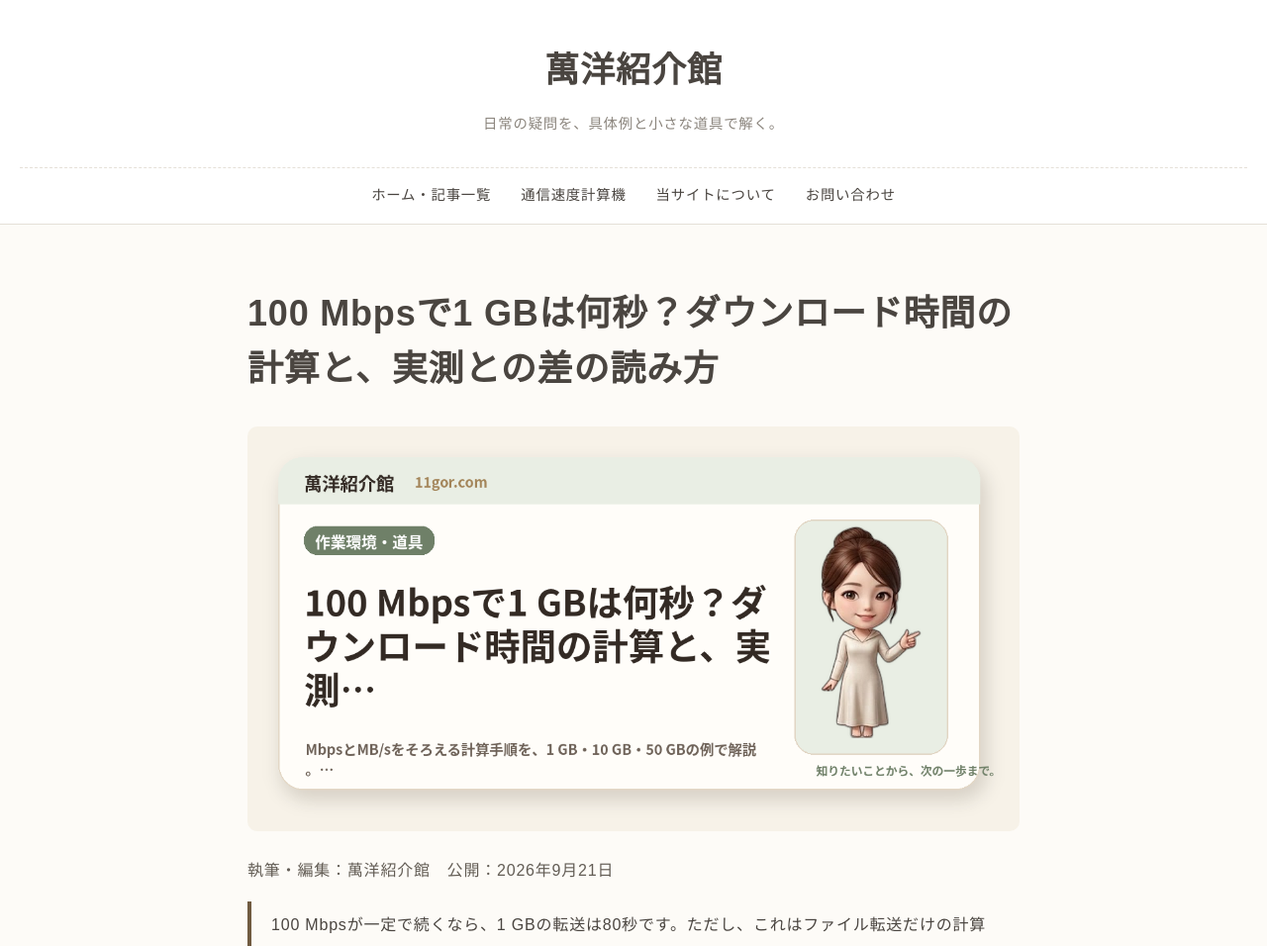
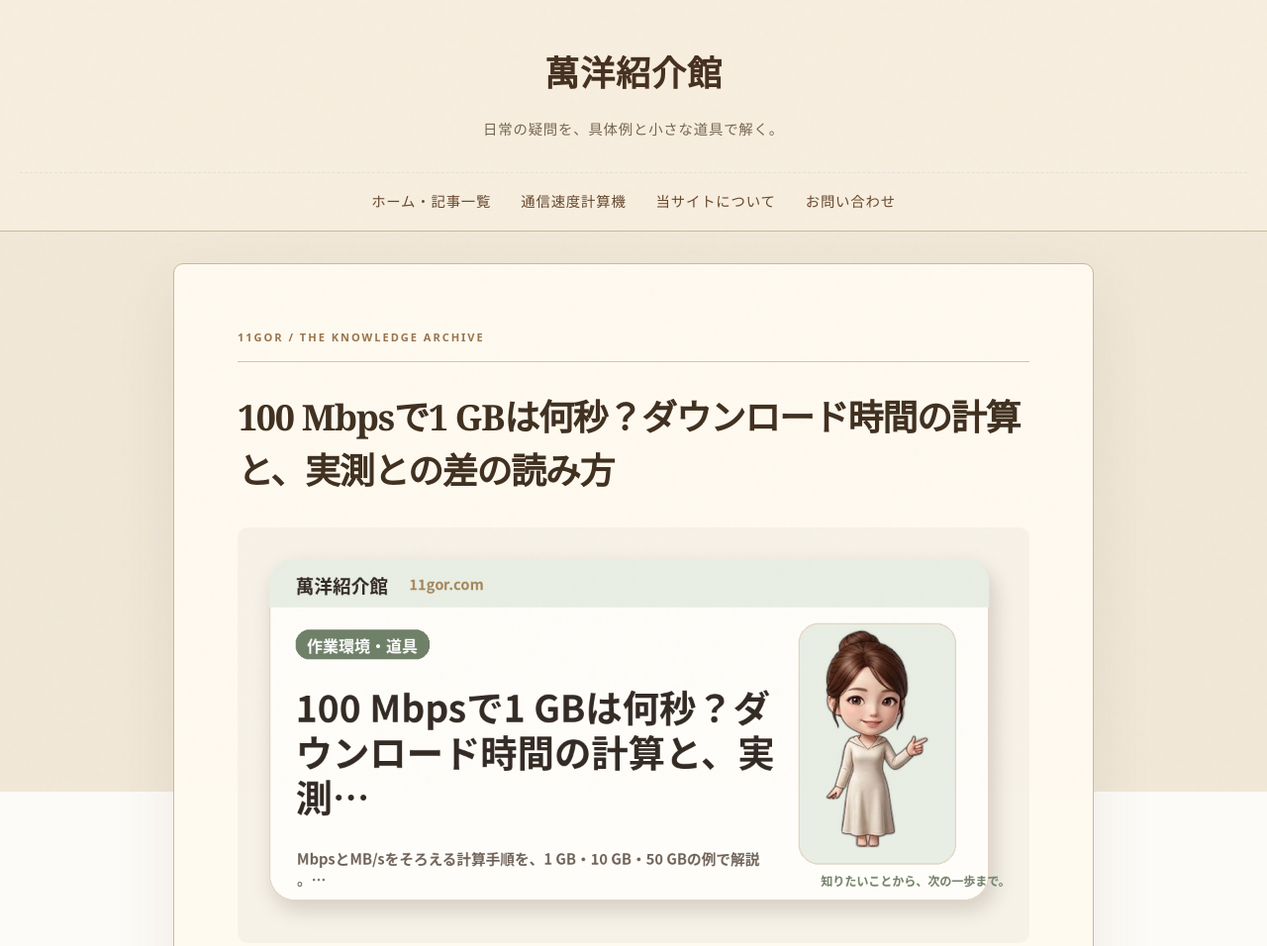
Before and after one commit to made-by-R/nandemoii, a plain HTML site: page mbps-download-guide.html in a window 1280 px wide. Shown: the top 956 px of the page at 99% size. Drawn offline with Linux system fonts and the light colour scheme.

Commit message:
Apply library visual identity to article

```diff
--- a/mbps-download-guide.html
+++ b/mbps-download-guide.html
@@ -16,7 +16,7 @@
 <meta property="og:image:width" content="1200">
 <meta property="og:image:height" content="630">
 <link rel="stylesheet" href="/article-covers.css">
-</head>
+<link rel="stylesheet" href="/library-theme.css"></head>
 <body><header class="site-header"><div class="header-inner"><div class="site-title"><a href="/">萬洋紹介館</a></div><p class="site-description">日常の疑問を、具体例と小さな道具で解く。</p></div><nav class="global-nav" aria-label="メイン"><ul><li><a href="/">ホーム・記事一覧</a></li><li><a href="/speed-calculator">通信速度計算機</a></li><li><a href="/about">当サイトについて</a></li><li><a href="/contact">お問い合わせ</a></li></ul></nav></header>
 <main class="guide-main"><article><h1>100 Mbpsで1 GBは何秒？ダウンロード時間の計算と、実測との差の読み方</h1>
 <figure class="article-cover"><img src="/images/og/mbps-download-guide.png" width="1200" height="630" alt="100 Mbpsで1 GBは何秒？ダウンロード時間の計算と、実測との差の読み方の記事表紙" decoding="async" fetchpriority="high"></figure>
```
